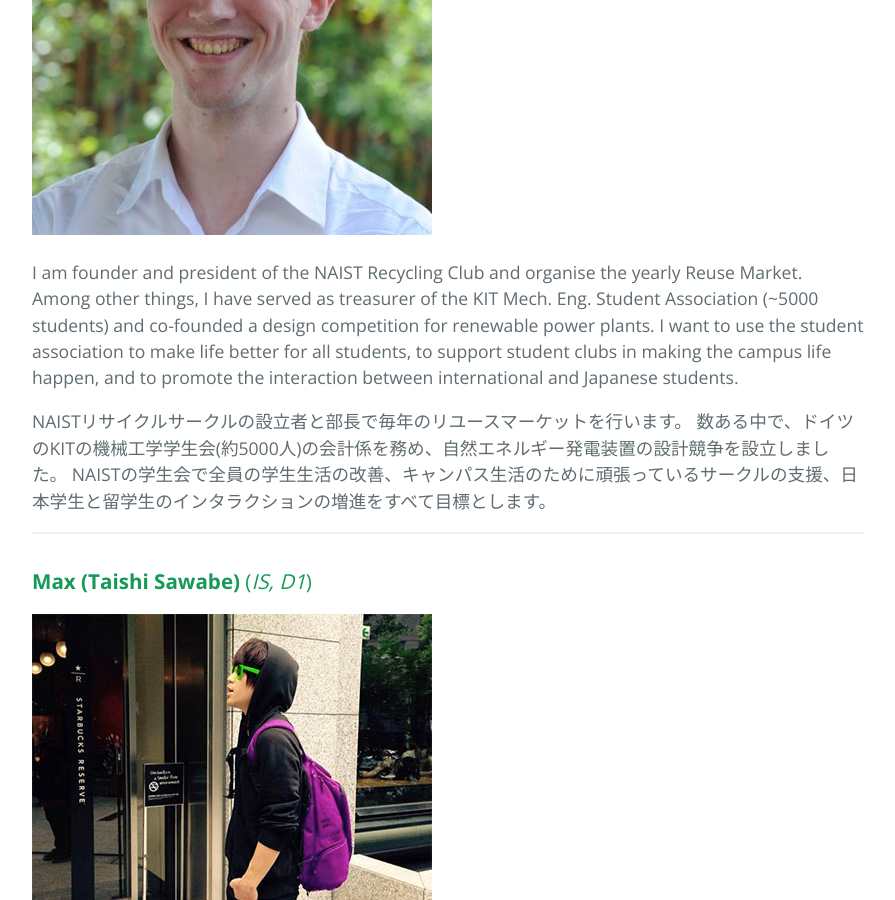
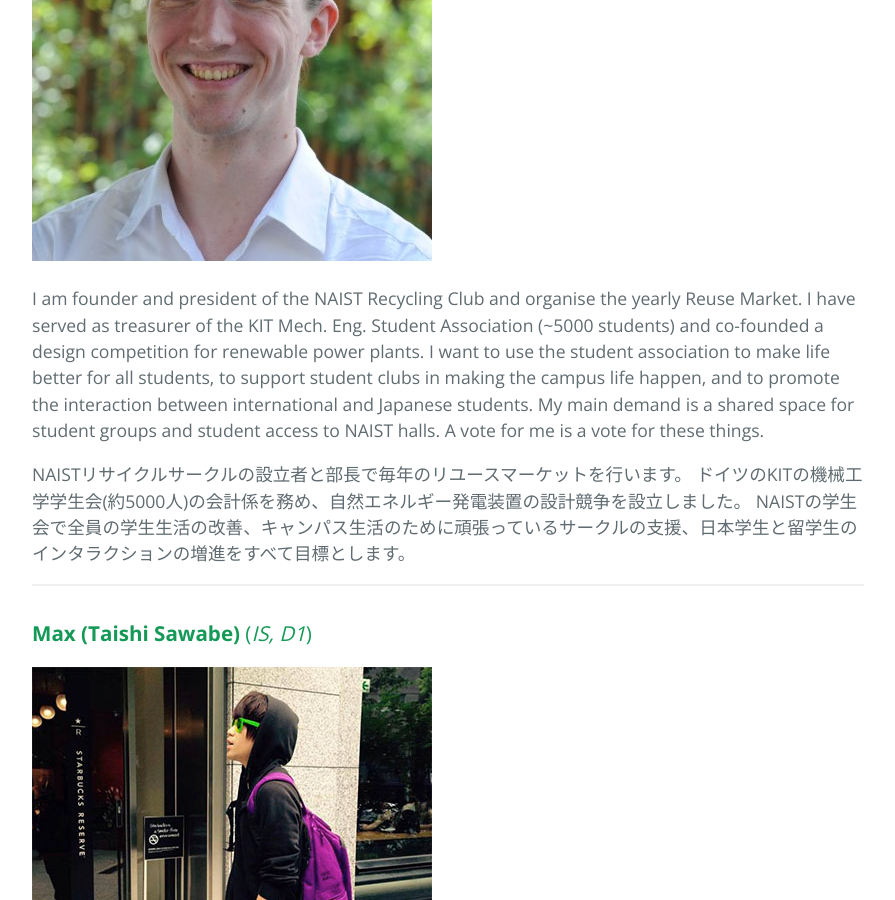
Before and after one commit to felixvd/naist-gsk, a Jekyll site: the page built from election2016/candidates.md, in a window 1280 px wide and 900 px high, scrolled down 3971 px. Shown: the whole window, without its empty margins (192-1087 px from the left). Built offline with Jekyll 4.4.1, drawn with Linux system fonts in a browser that asks for light colours; some of the changed text lies outside the part shown.

Commit message:
Text and image changes

```diff
--- a/election2016/candidates.md
+++ b/election2016/candidates.md
@@ -69,11 +70,12 @@ I hope to organize a lot of fun events on campus.
 [![](felix.jpg)](felix_b.jpg)
 
 I am founder and president of the NAIST Recycling Club and organise the yearly Reuse Market.
-Among other things, I have served as treasurer of the KIT Mech. Eng. Student Association (~5000 students) and co-founded a design competition for renewable power plants.
+I have served as treasurer of the KIT Mech. Eng. Student Association (~5000 students) and co-founded a design competition for renewable power plants.
 I want to use the student association to make life better for all students, to support student clubs in making the campus life happen, and to promote the interaction between international and Japanese students.
+My main demand is a shared space for student groups and student access to NAIST halls. A vote for me is a vote for these things.
 
 NAISTリサイクルサークルの設立者と部長で毎年のリユースマーケットを行います。
-数ある中で、ドイツのKITの機械工学学生会(約5000人)の会計係を務め、自然エネルギー発電装置の設計競争を設立しました。
+ドイツのKITの機械工学学生会(約5000人)の会計係を務め、自然エネルギー発電装置の設計競争を設立しました。
 NAISTの学生会で全員の学生生活の改善、キャンパス生活のために頑張っているサークルの支援、日本学生と留学生のインタラクションの増進をすべて目標とします。
 
 ---
@@ -116,4 +118,14 @@ Hello, I am from Mexico, I am 28 years old and I used to work as a software anal
 
 ---
 
+### <a name="atsushi"></a> **Yodo Atsushi (淀淳)** (*BS, M1*)
+![](atsushi.jpg)
+
+I’m from Osaka,Japan. Born and raised. My hobby is to play sports. I belong to NAIST FUTSAL CLUB and NAIST Baseball club. If you are interested in it, please come visit!
+
+I think that Clubs and Events is few in NAIST. I want to increase clubs and events. And I feel that opportunities for student and school exchange of opinions are few in NAIST.So I think that NAIST Student Association is good idea. Please let me change NAIST. Thank you for reading.
+
+---
+
 * **[How to vote / 投票方法](../voting)**
+---
```
Also changed, not shown: other parts of election2016/candidates.md (+1 -0 lines), election2016/felix_b.jpg.
